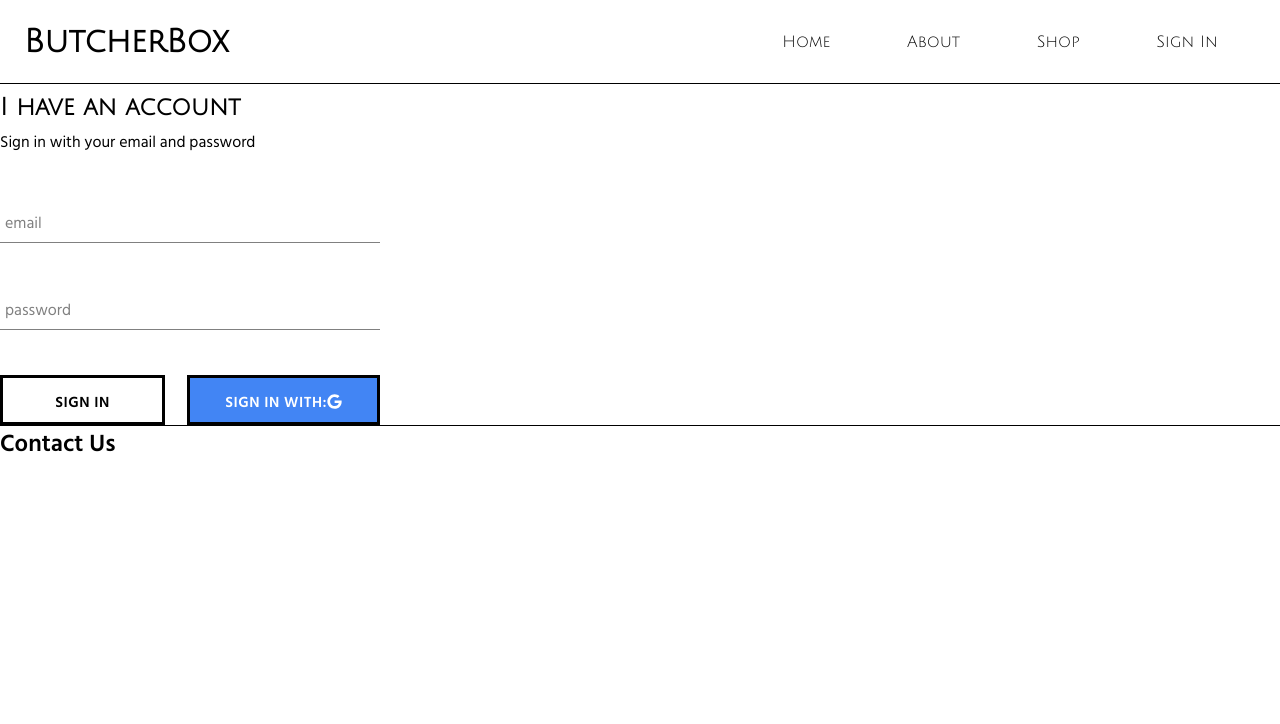
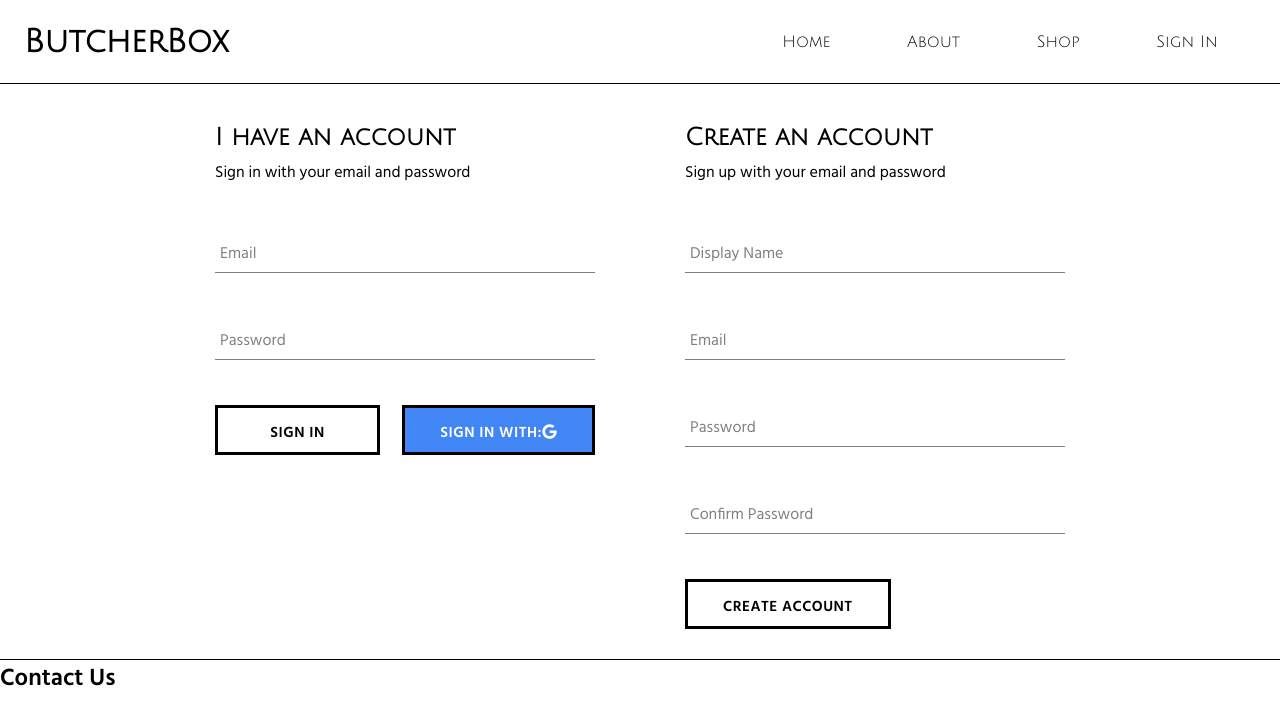
Before and after one commit to jamesbrignull/ecommerce, a React (Create React App) app in the folder ecommerce-app/: page /signin in a window 1280 px wide. Shown: the top 724 px of the page. Built offline with nearby package versions, Linux system fonts and the light colour scheme; no server answers.

Commit message:
implemented firebase utils, and now storing auth users in firestore

```diff
--- a/ecommerce-app/src/App.js
+++ b/ecommerce-app/src/App.js
@@ -2,6 +2,7 @@
 // Misc
 import { Switch, Route } from "react-router-dom";
 import { auth } from "./firebase/firebase.utils";
+import { createUserProfileDocument } from "./firebase/firebase.utils";
 // Styles
 import GlobalStyle from "./Globalstyle";
 // Pages
@@ -22,8 +23,22 @@
   unsubscribeFromAuth = null;
 
   componentDidMount() {
-    this.unsubscribeFromAuth = auth.onAuthStateChanged((user) => {
-      this.setState({ currentUser: user });
+    this.unsubscribeFromAuth = auth.onAuthStateChanged(async (userAuth) => {
+      if (userAuth) {
+        const userRef = await createUserProfileDocument(userAuth);
+
+        userRef.onSnapshot((snapShot) => {
+          this.setState({
+            currentUser: {
+              id: snapShot.id,
+              ...snapShot.data(),
+            },
+          });
+          console.log(this.state);
+        });
+      } else {
+        this.setState({ currentUser: userAuth });
+      }
     });
   }
 
--- a/ecommerce-app/src/components/SignIn/SignIn.jsx
+++ b/ecommerce-app/src/components/SignIn/SignIn.jsx
@@ -39,7 +39,7 @@
             value={this.state.email}
             required
             handleChange={this.handleChange}
-            label="email"
+            label="Email"
           />
 
           <FormInput
@@ -48,7 +48,7 @@
             value={this.state.password}
             required
             handleChange={this.handleChange}
-            label="password"
+            label="Password"
           />
           <S.ButtonsBarContainer>
             <Button type="submit" value="Submit Form">
--- /dev/null
+++ b/ecommerce-app/src/components/SignUp/SignUp.jsx
@@ -0,0 +1,102 @@
+import React from "react";
+import * as S from "./SignUp.style";
+
+import FormInput from "../FormInput/FormInput";
+import Button from "../CustomButton/CustomButton";
+
+import { auth, createUserProfileDocument } from "../../firebase/firebase.utils";
+
+class SignUp extends React.Component {
+  constructor() {
+    super();
+
+    this.state = {
+      displayName: "",
+      email: "",
+      password: "",
+      confirmPassword: "",
+    };
+  }
+
+  handleSubmit = async (event) => {
+    event.preventDefault();
+
+    const { displayName, email, password, confirmPassword } = this.state;
+
+    if (password !== confirmPassword) {
+      alert("password do not match");
+      return;
+    }
+
+    try {
+      const { user } = await auth.createUserWithEmailAndPassword(
+        email,
+        password
+      );
+
+      await createUserProfileDocument(user, { displayName });
+
+      this.setState = {
+        displayName: "",
+        email: "",
+        password: "",
+        confirmPassword: "",
+      };
+    } catch (error) {
+      console.error(error);
+    }
+  };
+
+  handleChange = (event) => {
+    const { name, value } = event.target;
+
+    this.setState({ [name]: value });
+  };
+
+  render() {
+    const { displayName, email, password, confirmPassword } = this.state;
+    return (
+      <S.SignUpContainer>
+        <S.SignUpTitle>Create an account</S.SignUpTitle>
+        <span>Sign up with your email and password</span>
+        <form className="sign-up-form" onSubmit={this.handleSubmit}>
+          <FormInput
+            type="text"
+            name="displayName"
+            value={displayName}
+            onChange={this.handleChange}
+            label="Display Name"
+            required
+          />
+          <FormInput
+            type="email"
+            name="email"
+            value={email}
+            onChange={this.handleChange}
+            label="Email"
+            required
+          />
+          <FormInput
+            type="password"
+            name="password"
+            value={password}
+            onChange={this.handleChange}
+            label="Password"
+            required
+          />
+          <FormInput
+            type="password"
+            name="confirmPassword"
+            value={confirmPassword}
+            onChange={this.handleChange}
+            label="Confirm Password"
+            required
+          />
+          <Button type="submit">Create Account</Button>
+        </form>
+      </S.SignUpContainer>
+    );
+  }
+}
+
+export default SignUp;
--- /dev/null
+++ b/ecommerce-app/src/components/SignUp/SignUp.style.js
@@ -0,0 +1,12 @@
+import styled from "styled-components";
+
+export const SignUpContainer = styled.div`
+  display: flex;
+  flex-direction: column;
+  width: 380px;
+`;
+
+export const SignUpTitle = styled.h2`
+  margin: 10px 0;
+  font-family: "Julius Sans One", sans-serif;
+`;
--- a/ecommerce-app/src/firebase/firebase.utils.js
+++ b/ecommerce-app/src/firebase/firebase.utils.js
@@ -12,6 +12,30 @@
   appId: "1:18477074812:web:5958ab28f34403af437cf9",
 };
 
+export const createUserProfileDocument = async (userAuth, additionalData) => {
+  if (!userAuth) return;
+
+  const userRef = firestore.doc(`users/${userAuth.uid}`);
+  const snapShot = await userRef.get();
+
+  if (!snapShot.exists) {
+    const { displayName, email } = userAuth;
+    const createdAt = new Date();
+
+    try {
+      await userRef.set({
+        displayName,
+        email,
+        createdAt,
+        ...additionalData,
+      });
+    } catch (error) {
+      console.log("error creating user", error.message);
+    }
+  }
+  return userRef;
+};
+
 firebase.initializeApp(firebaseConfig);
 
 export const auth = firebase.auth();
--- a/ecommerce-app/src/pages/SignInUp/SignInUp.jsx
+++ b/ecommerce-app/src/pages/SignInUp/SignInUp.jsx
@@ -2,12 +2,14 @@
 import * as S from "./SignInUp.style";
 
 import SignIn from "../../components/SignIn/SignIn";
+import SignUp from "../../components/SignUp/SignUp";
 
 function SignInUp() {
   return (
-    <div>
+    <S.Container>
       <SignIn />
-    </div>
+      <SignUp />
+    </S.Container>
   );
 }
 
--- a/ecommerce-app/src/pages/SignInUp/SignInUp.style.js
+++ b/ecommerce-app/src/pages/SignInUp/SignInUp.style.js
@@ -1 +1,18 @@
-import styled from "styled-components/macro";
+import styled from "styled-components";
+
+export const Container = styled.div`
+  width: 850px;
+  display: flex;
+  justify-content: space-between;
+  margin: 30px auto;
+
+  @media screen and (max-width: 800px) {
+    flex-direction: column;
+    width: unset;
+    align-items: center;
+
+    > *:first-child {
+      margin-bottom: 50px;
+    }
+  }
+`;
```
